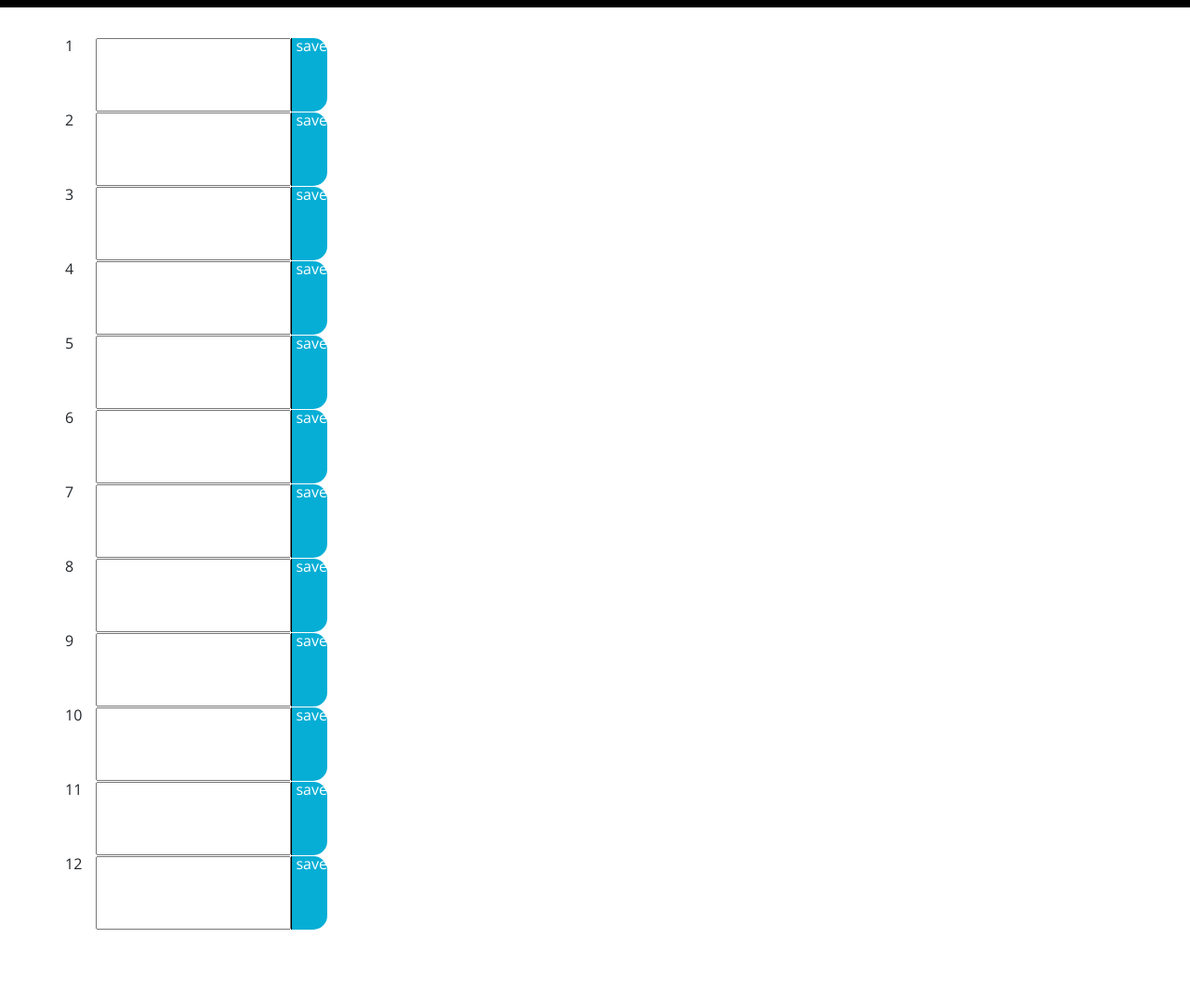
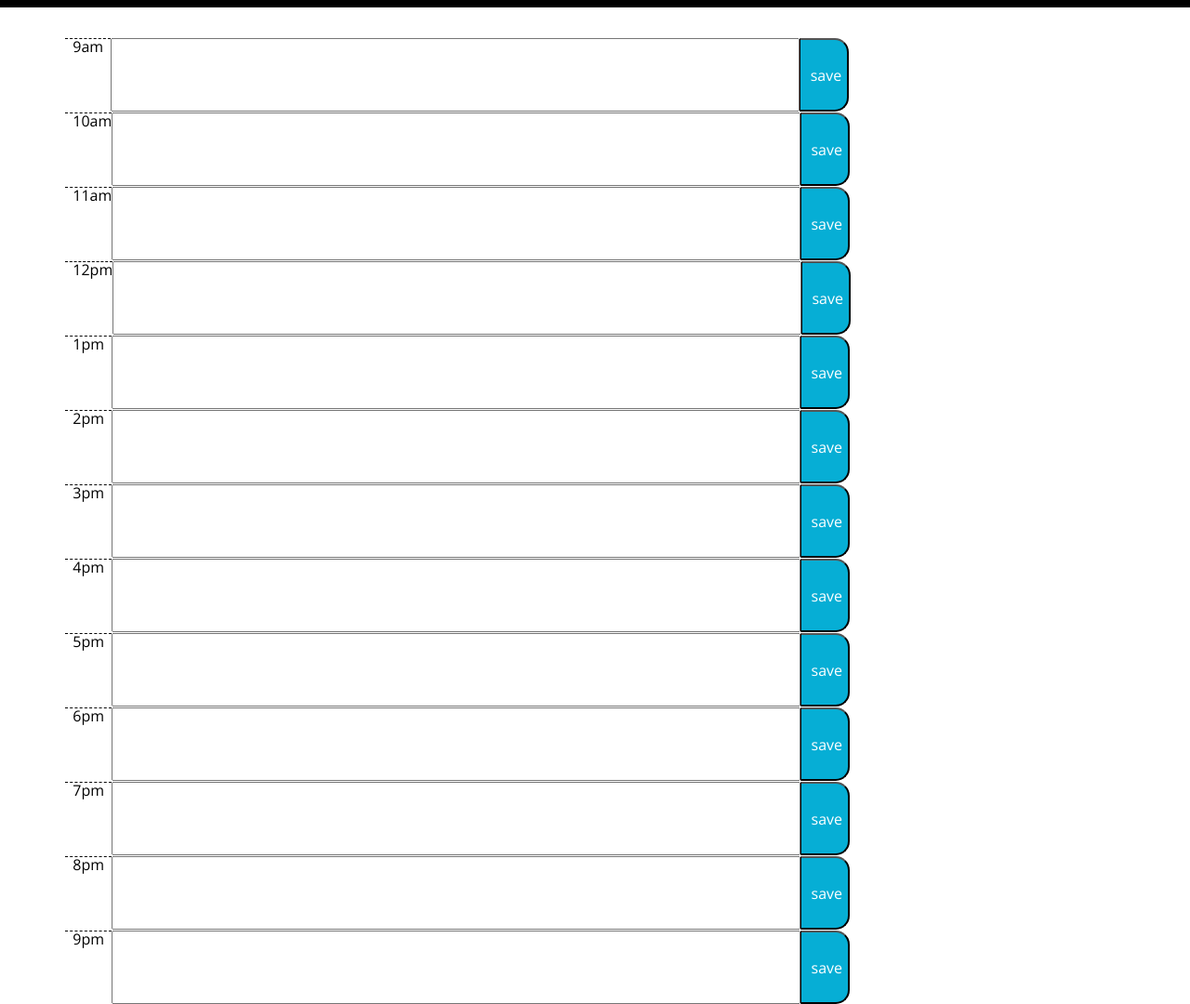
Before and after one commit to Nativeblanks/scheduler, a plain HTML site: page index.html in a window 1280 px wide. Shown: the part 260-1340 px from the top of the page at 93% size. Before the commit the page ends 1260 px from the top, so only its background shows below. Drawn offline with nearby package versions, Linux system fonts and the light colour scheme.

Commit message:
input box screen size adjustment

```diff
--- a/index.html
+++ b/index.html
@@ -30,53 +30,70 @@
     </header>
     <div class="container">
       <!-- Timeblocks go here -->
-      <div class ="row">1
+      <div class ="row">
+        <div class ="hour">  9am  </div>
         <input for="task">
-        <div class="saveBtn"> save</div>
+        <button class="saveBtn"> save</button>
       </div>
-      <div class ="row">2
+      <div class ="row">
+        <div class ="hour">  10am</div>
         <input for="task">
-        <div class="saveBtn"> save</div>
+        <button class="saveBtn"> save</button>
       </div>
-      <div class = "row">3
+      <div class="row">
+        <div class ="hour">  11am</div>
         <input for="task">
-        <div class="saveBtn"> save</div>
+        <button class="saveBtn"> save</button>
       </div>
-      <div class = "row">4
+      <div class = "row">
+        <div class ="hour">  12pm</div>
         <input for="task">
-        <div class="saveBtn"> save</div>
+        <button class="saveBtn"> save</button>
       </div>
-      <div class = "row">5
+      <div class = "row">
+        <div class ="hour">  1pm  </div>
         <input for="task">
-        <div class="saveBtn"> save</div>
+        <button class="saveBtn"> save</button>
       </div>
-      <div class = "row">6
+      <div class = "row">
+        <div class ="hour">  2pm  </div>
         <input for="task">
-        <div class="saveBtn"> save</div>
+        <button class="saveBtn"> save</button>
       </div>
-      <div class = "row">7
+      <div class = "row">
+        <div class ="hour">  3pm  </div>
         <input for="task">
-        <div class="saveBtn"> save</div>
+        <button class="saveBtn"> save</button>
       </div>
-      <div class = "row">8
+      <div class = "row">
+        <div class ="hour">  4pm  </div>
         <input for="task">
-        <div class="saveBtn"> save</div>
+        <button class="saveBtn"> save</button>
       </div>
-      <div class = "row">9
+      <div class = "row">
+        <div class ="hour">  5pm  </div>
         <input for="task">
-        <div class="saveBtn"> save</div>
+        <button class="saveBtn"> save</button>
       </div>
-      <div class = "row">10
+      <div class = "row">
+        <div class ="hour">  6pm  </div>
         <input for="task">
-          <div class="saveBtn"> save</div>
+          <button class="saveBtn"> save</button>
       </div>
-      <div class = "row">11
+      <div class = "row">
+        <div class ="hour">  7pm  </div>
         <input for="task">
-        <div class="saveBtn"> save</div>
+        <button class="saveBtn"> save</button>
       </div>
-      <div class = "row">12
+      <div class = "row">
+        <div class ="hour">  8pm  </div>
         <input for="task">
-        <div class="saveBtn"> save</div>
+        <button class="saveBtn"> save</button>
+      </div>
+      <div class = "row">
+        <div class ="hour">  9pm  </div>
+        <input for="task">
+        <button class="saveBtn"> save</button>
       </div>
 
     </div>
--- a/style.css
+++ b/style.css
@@ -11,6 +11,10 @@ body {
     color: #000000;
     border-left: 1px solid black;
     padding: 10px;
+  }
+
+  input {
+    width: 65%;
   }
 
   .jumbotron {
```
